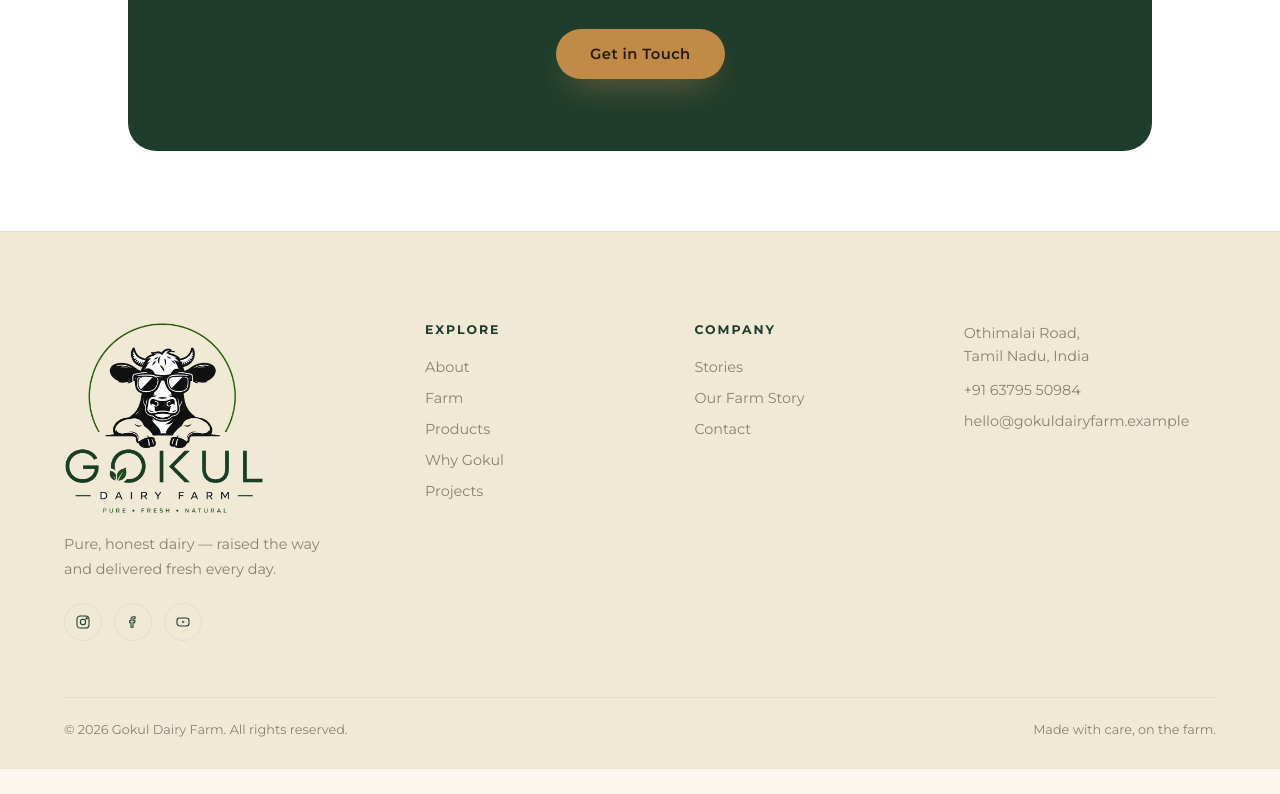
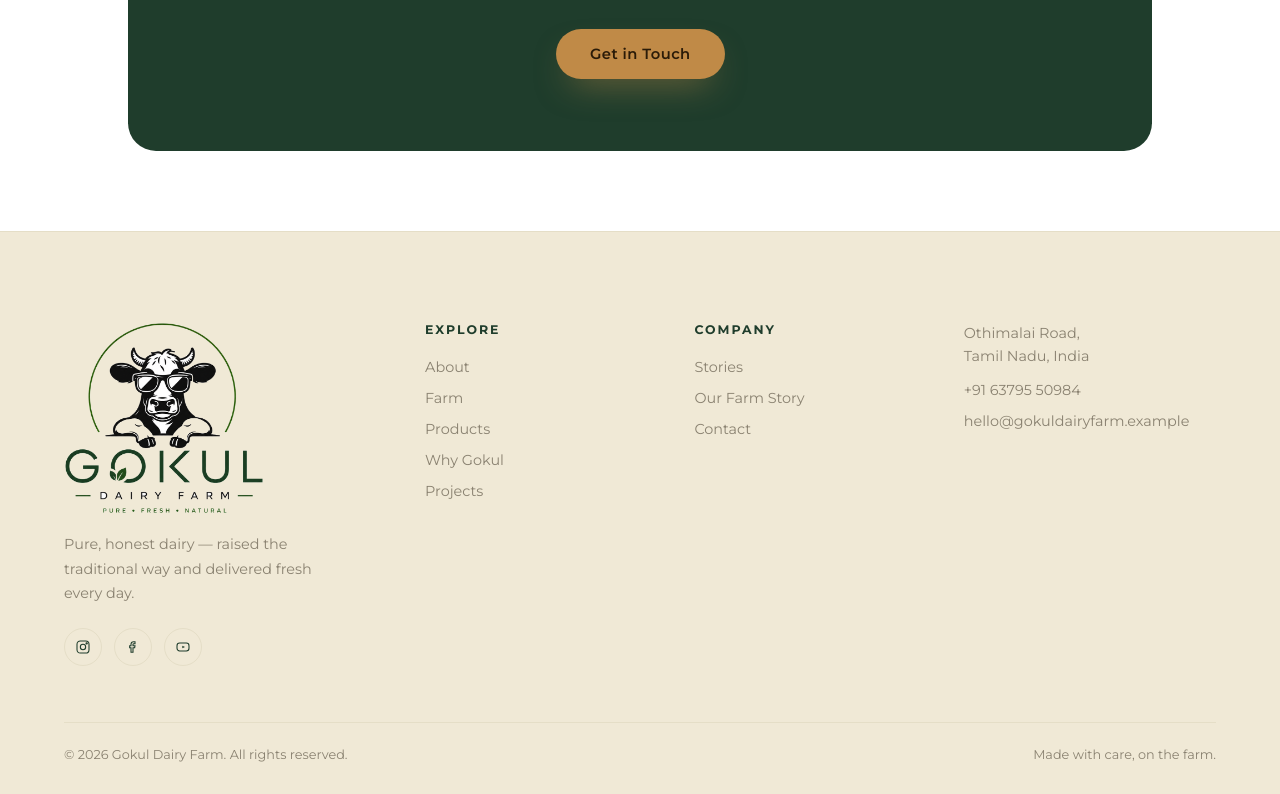
Before and after one commit to Magesh-47/gokuldairyfarm, a plain HTML site: page projects.html in a window 1280 px wide. Shown: the part 2240-3034 px from the top of the page. Before the commit the page ends 3009 px from the top, so only its background shows below. Drawn offline with Linux system fonts and the light colour scheme.

Commit message:
Projects

```diff
--- a/projects.html
+++ b/projects.html
@@ -617,7 +617,7 @@ ul{ list-style:none; }
         <a href="index.html" class="brand">
           <img class="footer-logo" src="assets/images/logo-full.png" alt="Gokul Dairy Farm — pure, fresh, natural" width="720" height="693">
         </a>
-        <p>Pure, honest dairy — raised the way and delivered fresh every day.</p>
+        <p>Pure, honest dairy — raised the traditional way and delivered fresh every day.</p>
         <div class="social-row">
           <a href="#" aria-label="Instagram"><svg viewBox="0 0 24 24" fill="none" stroke="currentColor" stroke-width="1.6"><rect x="3" y="3" width="18" height="18" rx="5"/><circle cx="12" cy="12" r="4"/><circle cx="17.5" cy="6.5" r="1"/></svg></a>
           <a href="#" aria-label="Facebook"><svg viewBox="0 0 24 24" fill="none" stroke="currentColor" stroke-width="1.6"><path d="M15 4h-2a4 4 0 0 0-4 4v2H7v3h2v7h3v-7h2.5l.5-3H12V8a1 1 0 0 1 1-1h2Z"/></svg></a>
```
